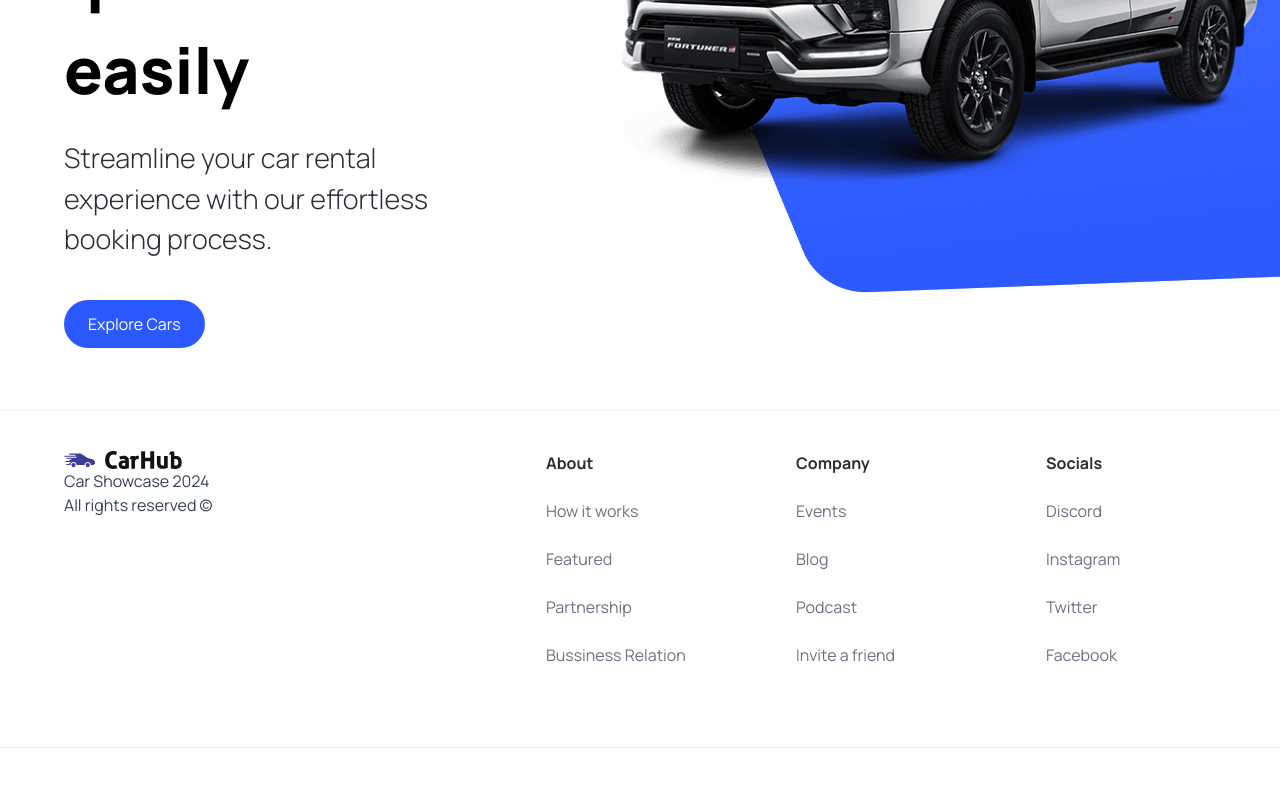
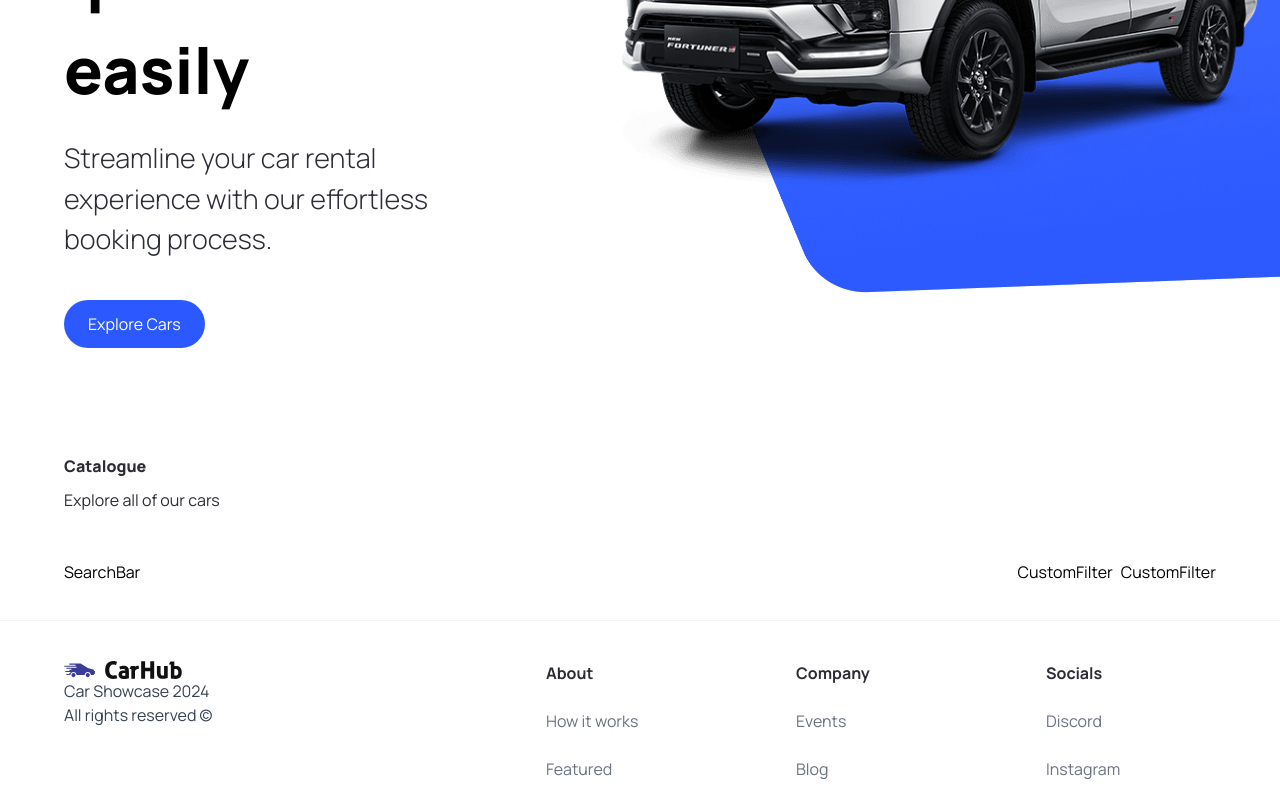
Before and after one commit to arnoldomarin/car-showcase-app, a Next.js app: page / in a window 1280 px wide. Shown: the part 410-1202 px from the top of the page. Built offline with nearby package versions, Linux system fonts and the light colour scheme.

Commit message:
Create initial search bar and custom filter components

```diff
--- a/app/page.tsx
+++ b/app/page.tsx
@@ -1,10 +1,25 @@
-import { Hero } from '@/components'
+import { CustomFilter, Hero, SearchBar } from '@/components'
 import Image from 'next/image'
 
 export default function Home() {
   return (
     <main className="overflow-hidden">
       <Hero />
+      <div className='mt-12 padding-x padding-y max-width' id='discover'>
+        <div className='home__text-container'>
+          <h1 className='text-4x1 font-extrabold'>
+            Catalogue
+          </h1>
+          <p>Explore all of our cars</p>
+        </div>
+        <div className='home__filters'>
+          <SearchBar />
+          <div className='home__filter-container'>
+            <CustomFilter title='fuel' />
+            <CustomFilter title='year' />
+          </div>
+        </div>
+      </div>
     </main>
   )
 }
--- /dev/null
+++ b/components/CustomFilter.tsx
@@ -0,0 +1,9 @@
+import React from 'react'
+
+const CustomFilter = () => {
+  return (
+    <div>CustomFilter</div>
+  )
+}
+
+export default CustomFilter
--- /dev/null
+++ b/components/SearchBar.tsx
@@ -0,0 +1,9 @@
+import React from 'react'
+
+const SearchBar = () => {
+  return (
+    <div>SearchBar</div>
+  )
+}
+
+export default SearchBar
--- a/components/index.ts
+++ b/components/index.ts
@@ -2,10 +2,14 @@
 import CustomButton from "./CustomButton";
 import Navbar from "./Navbar";
 import Footer from "./Footer";
+import SearchBar from "./SearchBar";
+import CustomFilter from "./CustomFilter";
 
 export {
     Hero,
     CustomButton,
     Navbar,
-    Footer
+    Footer,
+    SearchBar,
+    CustomFilter
 }
```
